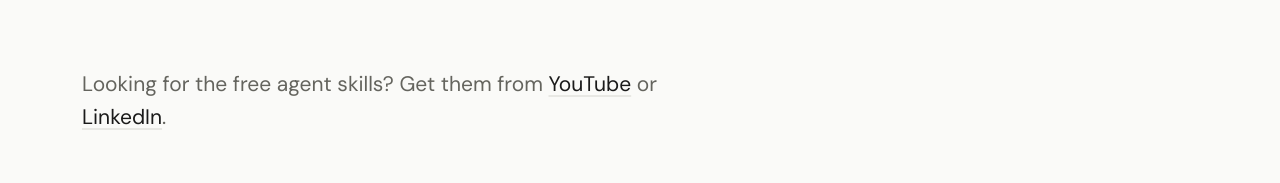
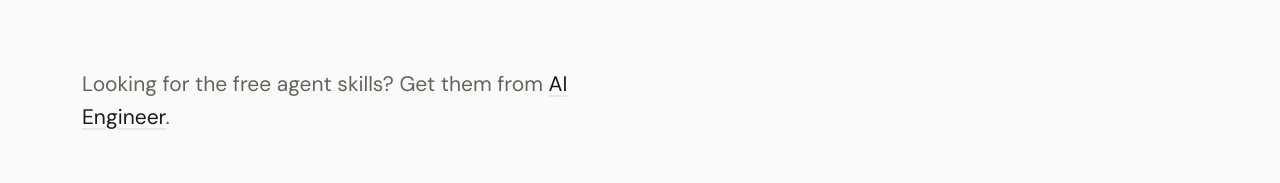
Before and after one commit to owainlewis/website, a Next.js app: page / in a window 1280 px wide. Shown: the part 1657-1840 px from the top of the page. Built offline with nearby package versions, Linux system fonts and the light colour scheme.

Commit message:
fix: link skills callout to AI Engineer (#3)

```diff
--- a/src/app/page.tsx
+++ b/src/app/page.tsx
@@ -180,17 +180,10 @@ export default function HomePage() {
           <p className="type-lead measure text-secondary">
             Looking for the free agent skills? Get them from{" "}
             <a
-              href="/youtube"
+              href={LINKS.start}
               className="text-foreground underline decoration-border underline-offset-4 hover:decoration-foreground"
             >
-              YouTube
-            </a>{" "}
-            or{" "}
-            <a
-              href="/linkedin"
-              className="text-foreground underline decoration-border underline-offset-4 hover:decoration-foreground"
-            >
-              LinkedIn
+              AI Engineer
             </a>
             .
           </p>
--- a/src/lib/constants.ts
+++ b/src/lib/constants.ts
@@ -2,6 +2,7 @@ export const KIT_FORM_ID = "9265258";
 
 export const LINKS = {
   community: "https://aiengineer.co/",
+  start: "https://aiengineer.co/start",
   gradientWork: "https://gradientwork.com",
   youtube: "https://youtube.com/@owainlewis",
   instagram: "https://www.instagram.com/_owainlewis/",
```
